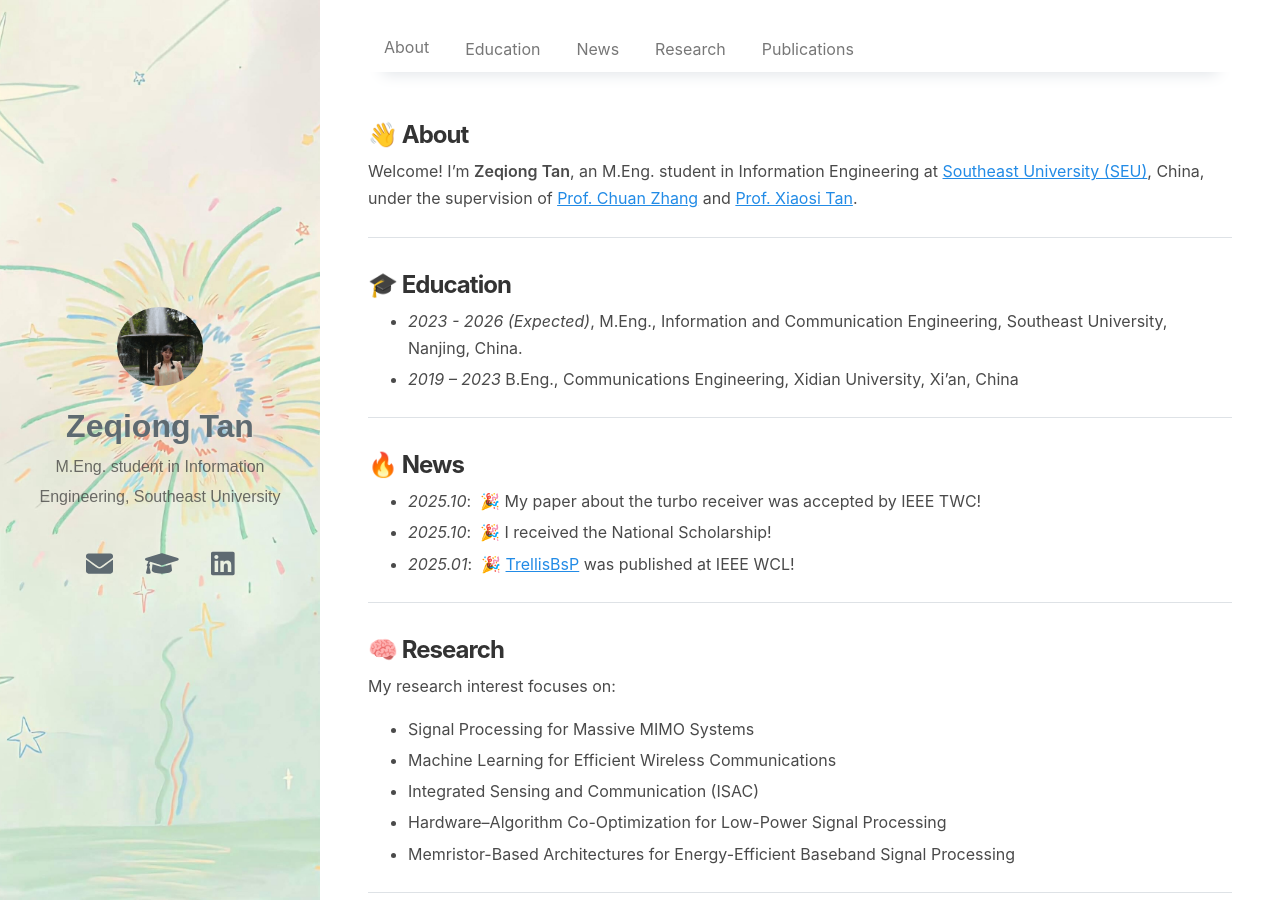
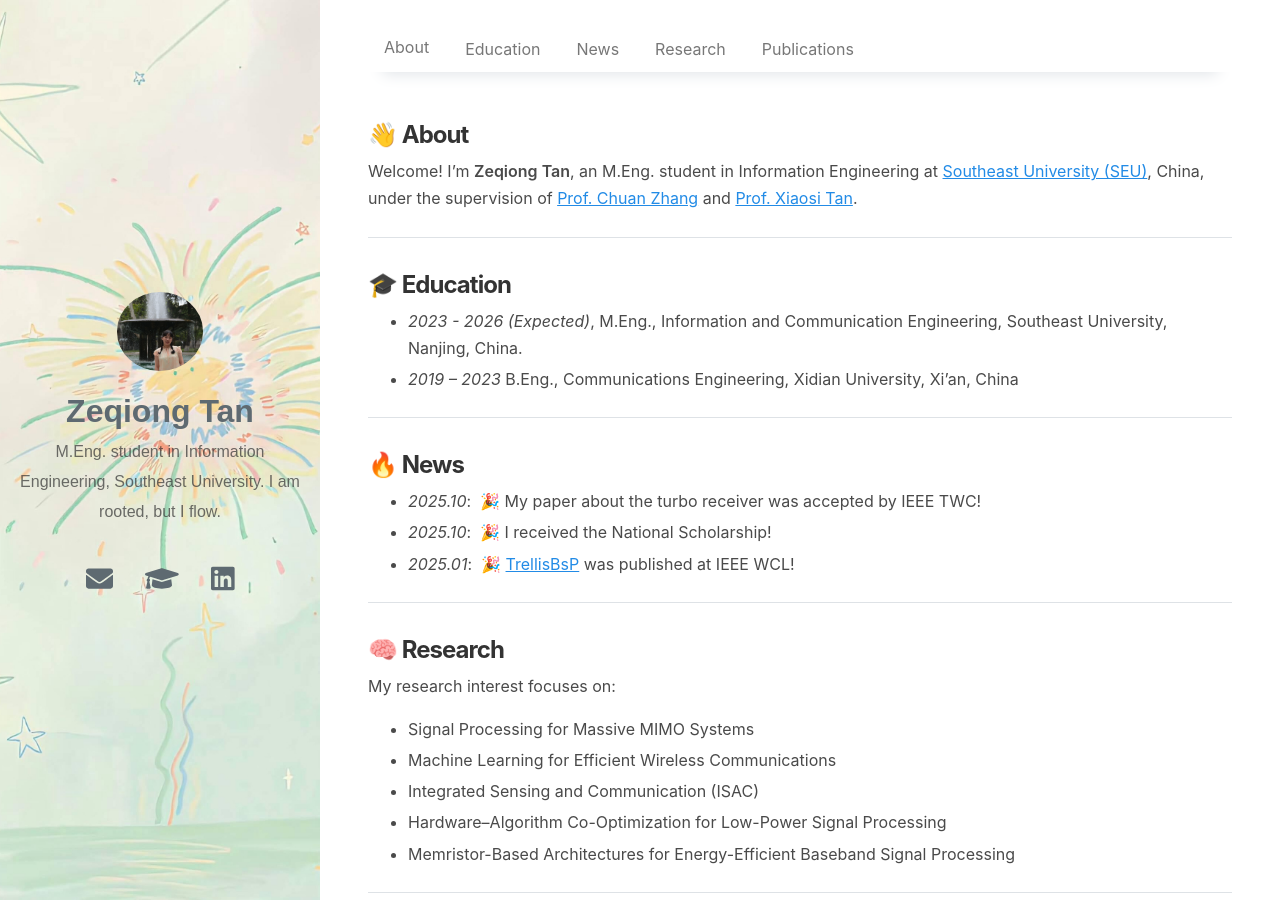
Before and after one commit to zqtann/zqtann.github.io, a Jekyll site: the page built from index.md, in a window 1280 px wide and 900 px high. Built offline with Jekyll 4.4.1, drawn with Linux system fonts in a browser that asks for light colours; nearby versions of some CDN libraries.

Commit message:
Update _config.yml

```diff
--- a/_config.yml
+++ b/_config.yml
@@ -1,6 +1,8 @@
 # Setup
 title: Zeqiong Tan
-description: M.Eng. student in Information Engineering, Southeast University
+description: |
+  M.Eng. student in Information Engineering, Southeast University.
+  I am rooted, but I flow.
 url: https://zqtann.github.io
 avatar: /Googlescholar.jpg
 paginate: 5
```
